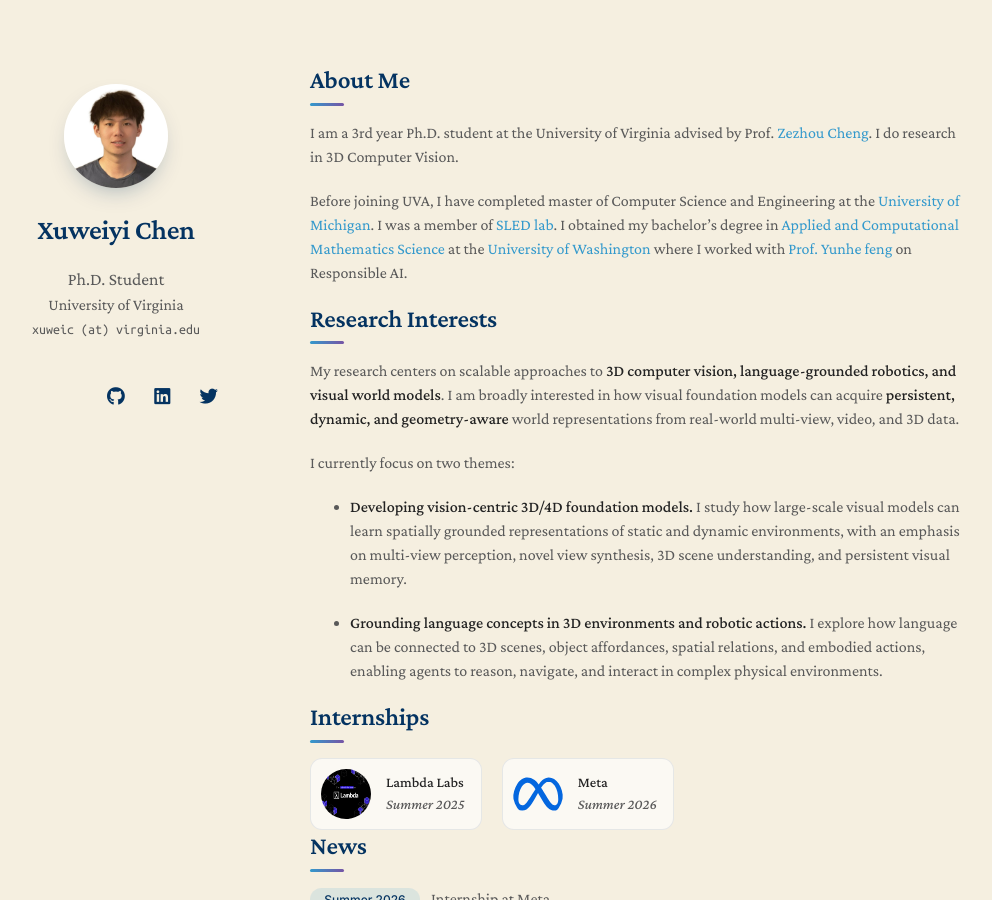
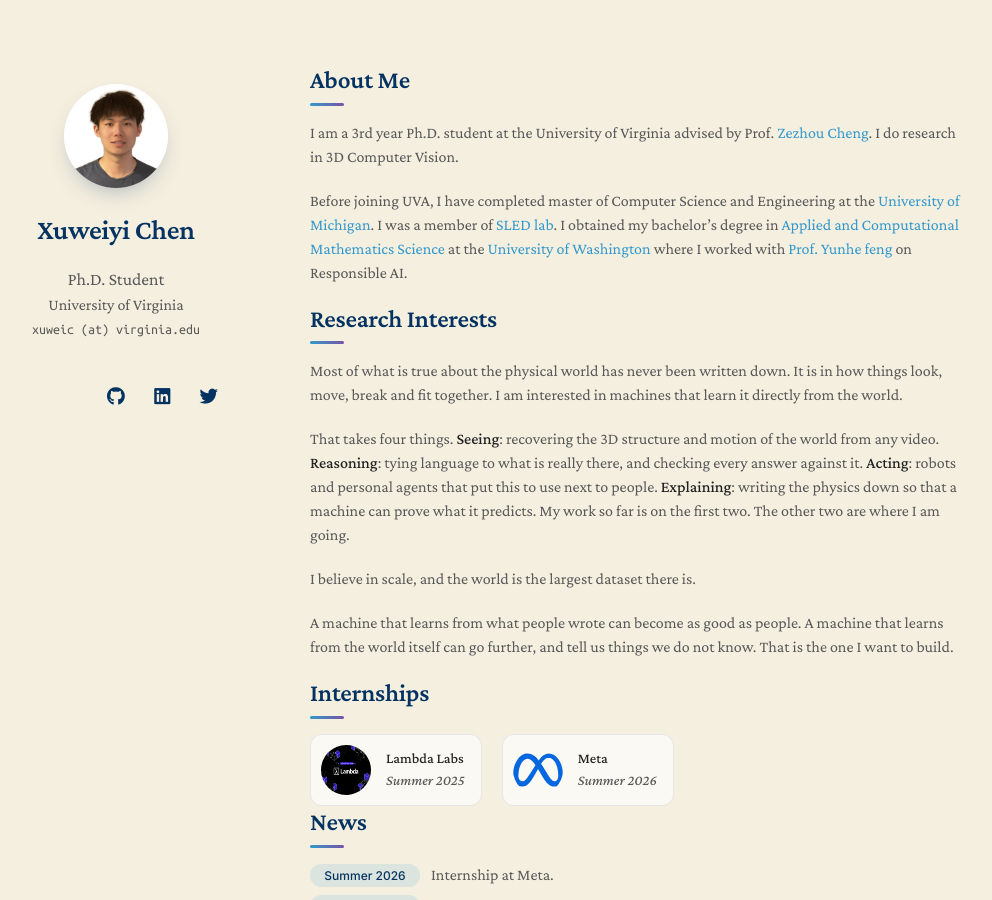
Before and after one commit to XuweiyiChen/xuweiyichen.github.io, a Jekyll site: the page built from index.md, in a window 1280 px wide and 900 px high. Shown: the whole window, without its empty margins (160-1152 px from the left). Built offline with Jekyll 4.4.1, drawn with Linux system fonts in a browser that asks for light colours; nearby versions of some CDN libraries; a style sheet for code colours, icons or effects is not loaded; our own code applies the rules of GitHub Pages for plain Markdown files.

Commit message:
Homepage: new Research Interests (machines that learn the physical world directly: seeing, reasoning, acting, explaining)

```diff
--- a/index.md
+++ b/index.md
@@ -10,14 +10,13 @@ Before joining UVA, I have completed master of Computer Science and Engineering
 
 ## Research Interests
 
-My research centers on scalable approaches to **3D computer vision, language-grounded robotics, and visual world models**. I am broadly interested in how visual foundation models can acquire **persistent, dynamic, and geometry-aware** world representations from real-world multi-view, video, and 3D data.
+Most of what is true about the physical world has never been written down. It is in how things look, move, break and fit together. I am interested in machines that learn it directly from the world.
 
+That takes four things. **Seeing**: recovering the 3D structure and motion of the world from any video. **Reasoning**: tying language to what is really there, and checking every answer against it. **Acting**: robots and personal agents that put this to use next to people. **Explaining**: writing the physics down so that a machine can prove what it predicts. My work so far is on the first two. The other two are where I am going.
 
-I currently focus on two themes:
+I believe in scale, and the world is the largest dataset there is.
 
-- **Developing vision-centric 3D/4D foundation models.** I study how large-scale visual models can learn spatially grounded representations of static and dynamic environments, with an emphasis on multi-view perception, novel view synthesis, 3D scene understanding, and persistent visual memory.
-
-- **Grounding language concepts in 3D environments and robotic actions.** I explore how language can be connected to 3D scenes, object affordances, spatial relations, and embodied actions, enabling agents to reason, navigate, and interact in complex physical environments.
+A machine that learns from what people wrote can become as good as people. A machine that learns from the world itself can go further, and tell us things we do not know. That is the one I want to build.
 
 ## Internships
 
```
